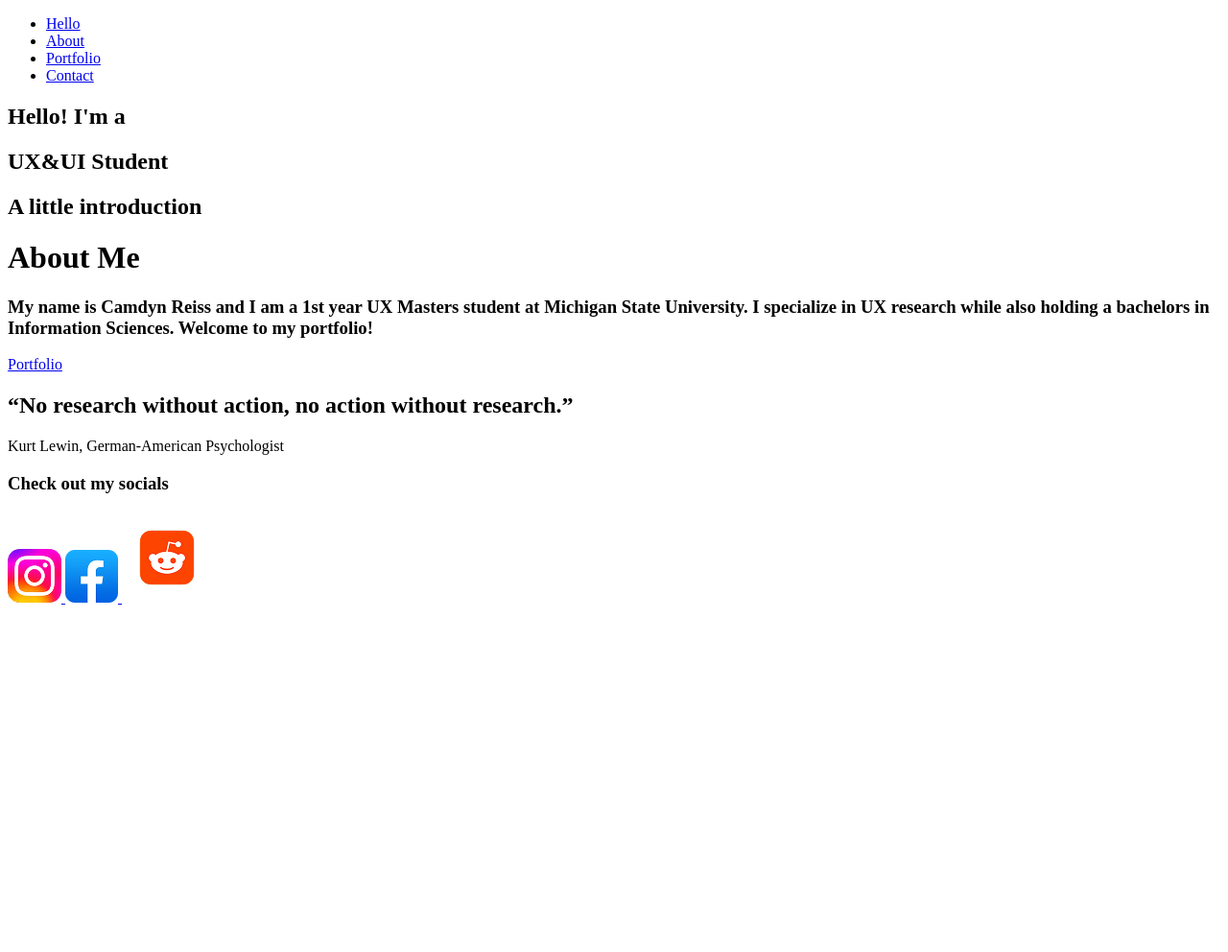
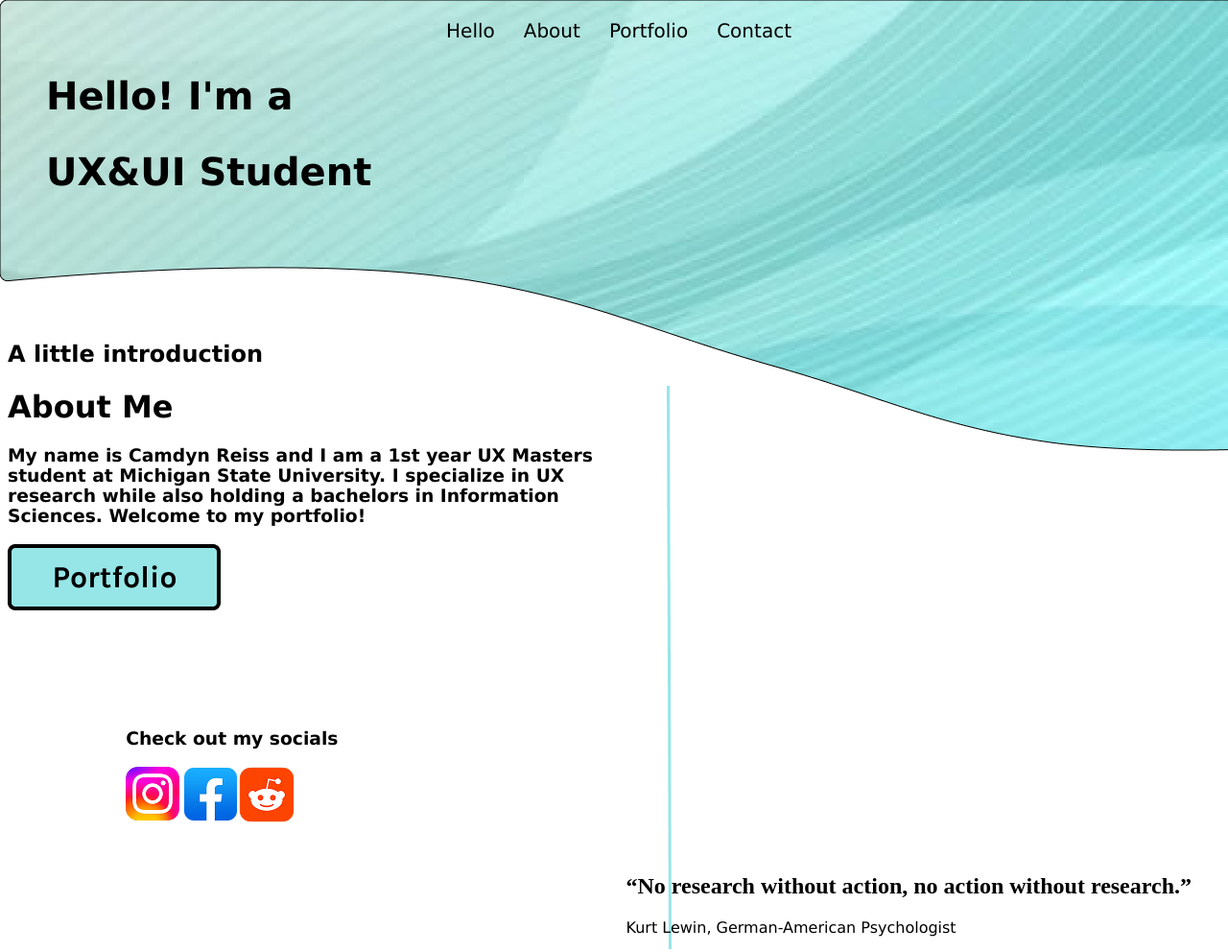
Before and after one commit to Camdawg03/815PortfolioFinal, a plain HTML site: page index.html in a window 1280 px wide. Shown: the whole page at 96% size. Before the commit the page ends 800 px from the top, so only its background shows below. Drawn offline with Linux system fonts and the light colour scheme.

Commit message:
initial index css

```diff
--- a/index.html
+++ b/index.html
@@ -13,7 +13,7 @@
             <li><a href="contact.html">Contact</a></li>
            </ul>
            <div class="header">
-           <h2>Hello! I'm a</h2>
+           <h1>Hello! I'm a</h1>
            <h1>UX&UI Student</h1>
         </div>
     </nav>
@@ -23,7 +23,7 @@
     <h2>A little introduction</h2>
     <h1>About Me</h1>
     <h3>My name is Camdyn Reiss and I am a 1st year UX Masters student at Michigan State University. I specialize in UX research while also holding a bachelors in Information Sciences. Welcome to my portfolio!</h3>
-    <a class="view" href="portfolio.html">Portfolio</a>
+    <a class="view" href="portfolio.html"><img src="portfoliobutton.png"></a>
  </div>
  <div class="quote">
    <h2>“No research without action, no action without research.”</h2>
@@ -38,9 +38,11 @@
     <a href="https://www.facebook.com/people/Camdyn-Reiss/pfbid02fQnBzTiiGxZvdn3SKegd6RiraWaEGQkWpfkrjkZqHdnVM7BnfuU94ZA68WtcMYmsl/?comment_id=Y29tbWVudDo0OTIyMDgzMzE3ODY3NDQ1XzQ5MjIyMDM3MjExODg3Mzg%3D">
         <img alt="facebook" src="facebook.jpg">
     </a>
+    <div class="reddit">
         <a href="https://www.reddit.com/user/SpecialSummer5040/">
-            <img alt="reddit" src="reddit.jpg">
+            <img alt="reddit" src="reddit.png">
       </a>
+    </div>
  </div>
 </body>
 </html>
--- a/styleindex.css
+++ b/styleindex.css
@@ -0,0 +1,81 @@
+body {
+    background-image: url(portfolio\ background.png);
+}
+
+ul {
+  list-style-type: none;
+  display: flex;
+  color: black;
+  justify-content: center;
+  font-size: 20px;
+}
+
+li {
+    margin-right: 30px;
+    font-family:'Lucida Sans', 'Lucida Sans Regular', 'Lucida Grande', 'Lucida Sans Unicode', Geneva, Verdana, sans-serif;
+    color: black;
+}
+
+a {
+    text-decoration: none;
+    color: black;
+}
+
+a:link {
+    color: rgb(0, 0, 0);
+}
+
+
+a:visited {
+    color:black
+}
+
+a:hover {
+    color:white;
+}
+
+
+.header h1 {
+    font-family: 'Lucida Sans', 'Lucida Sans Regular', 'Lucida Grande', 'Lucida Sans Unicode', Geneva, Verdana, sans-serif;
+    padding-left: 40px;
+    font-size: 40px;
+}
+
+
+.body {
+    padding-top: 100px;
+    float: left;
+    font-family: 'Lucida Sans', 'Lucida Sans Regular', 'Lucida Grande', 'Lucida Sans Unicode', Geneva, Verdana, sans-serif;
+}
+
+.body h3 {
+    font-family: 'Lucida Sans', 'Lucida Sans Regular', 'Lucida Grande', 'Lucida Sans Unicode', Geneva, Verdana, sans-serif;
+    width: 650px;
+}
+
+.socials {
+float: right;
+margin-top: 100px;
+margin-right: 300px;
+font-family: 'Lucida Sans', 'Lucida Sans Regular', 'Lucida Grande', 'Lucida Sans Unicode', Geneva, Verdana, sans-serif;
+}
+
+.reddit {
+    margin-left: 100px;
+    margin-top: -78px;
+}
+
+.quote {
+    float: right;
+    margin-top: 250px;
+    margin-right: 30px;
+
+}
+
+.quote p {
+    font-family: 'Lucida Sans', 'Lucida Sans Regular', 'Lucida Grande', 'Lucida Sans Unicode', Geneva, Verdana, sans-serif;
+}
+
+.view {
+    margin-bottom: 40px;
+}
```
Also changed, not shown: portfolio.html (+40 -0 lines), portfolio background.png (added), portfoliobutton.png (added), reddit.jpg (deleted), reddit.png (added), styleportfolio.css (added).
